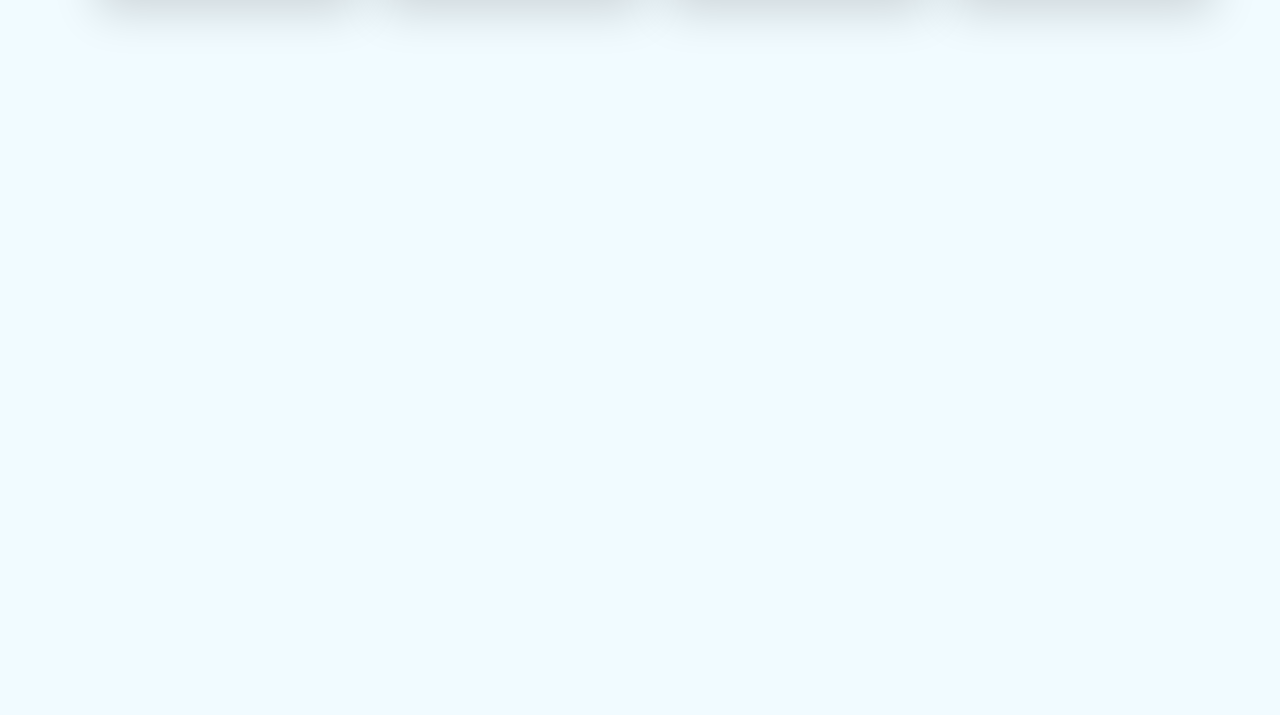
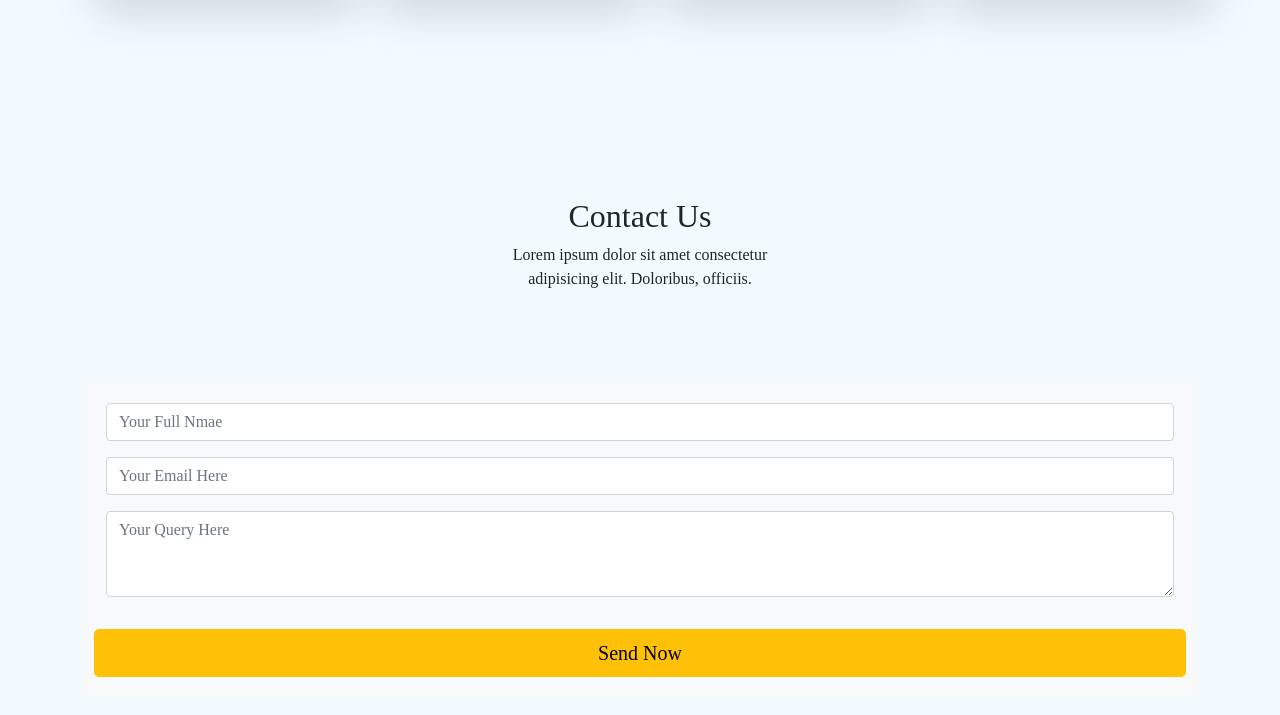
Before and after one commit to V-abbasi93/Buildco-website, a plain HTML site: page index.html in a window 1280 px wide. Shown: the part 3739-4454 px from the top of the page. Before the commit the page ends 3836 px from the top, so only its background shows below. Drawn offline with nearby package versions, Linux system fonts and the light colour scheme.

Commit message:
contact form added

```diff
--- a/index.html
+++ b/index.html
@@ -324,6 +324,46 @@
         </div>
     </section>
 
+    <!-- contact section -->
+
+    <section id="contact" class="contact section-padding">
+        <div class="container">
+            <div class="row">
+                <div class="col-md-12">
+                    <div class="section-header text-center pb-5">
+                        <h2> Contact Us</h2>
+                        <p>Lorem ipsum dolor sit amet consectetur <br> adipisicing elit. Doloribus, officiis.</p>
+                    </div>
+                </div>
+            </div>
+            <div class="row m-0">
+                <div class="col-md-12 p-0 pt-4 pb-4">
+                    <form action="#" class="bg-light p-4 m-auto">
+                        <div class="row">
+                            <div class="col-md-12">
+                                <div class="mb-3">
+                                    <input type="text" class="form-control" required placeholder="Your Full Nmae">
+                                </div>
+                            </div>
+                            <div class="col-md-12">
+                                <div class="mb-3">
+                                    <input type="email" class="form-control" required placeholder="Your Email Here">
+                                </div>
+                            </div>
+                            <div class="col-md-12">
+                                <div class="mb-3">
+                                    <textarea rows="3" class="form-control" required placeholder="Your Query Here"></textarea>
+                                </div>
+                            </div>
+
+                            <button class="btn btn-warning btn-lg btn-block mt-3">Send Now</button>
+                        </div>
+                    </form>
+                </div>
+            </div>
+        </div>
+    </section>
+
     <script src="https://cdn.jsdelivr.net/npm/bootstrap@5.1.3/dist/js/bootstrap.bundle.min.js"></script>
 </body>
 
```
